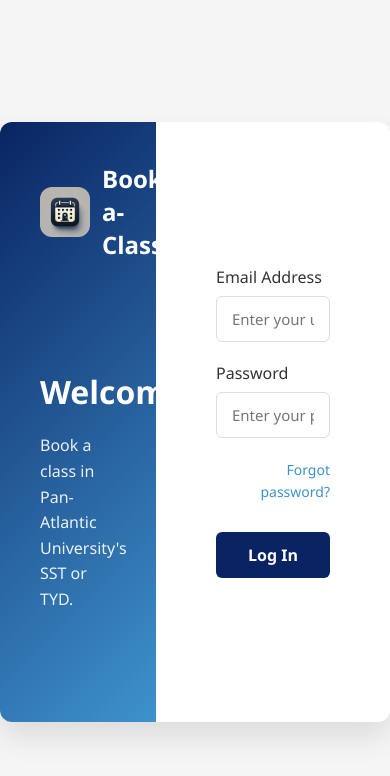
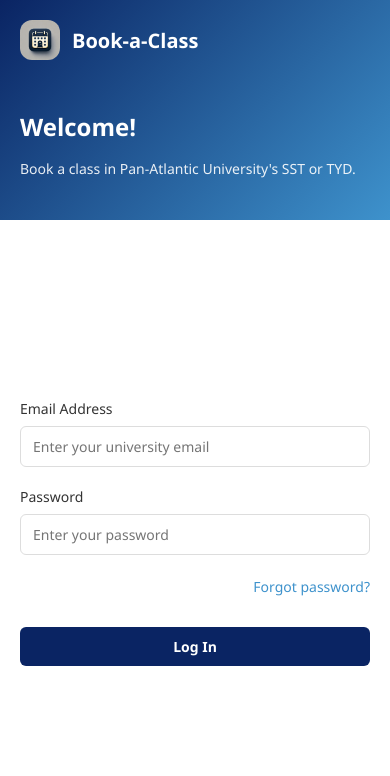
Before and after one commit to Elameen123/CodeSpark---Classroom-Booking, a plain HTML site: page loginPage/login.html in a window 390 px wide. Drawn offline with Linux system fonts and the light colour scheme.

Commit message:
work on responsiveness

```diff
--- a/loginPage/login.html
+++ b/loginPage/login.html
@@ -10,7 +10,7 @@
                 <div class="sidebar">
                     <div class="logo-container">
                         <div class="logo">
-                        <img src="./assets/logo.jpeg">
+                            <img src="./assets/logo.jpeg" alt="Book-a-Class Logo">
                         </div>
                         <div class="app-name">Book-a-Class</div>
                     </div>
@@ -32,7 +32,7 @@
                             <p class="error-message" id="login-password-error"></p>
                         </div>
                         <div class="forgot-pass">
-                        <a href="#">Forgot password?</a>
+                            <a href="#" id="forgot-password">Forgot password?</a>
                         </div>
                         <button type="submit" class="submit-btn">Log In</button>
                         <div class="loading">
--- a/loginPage/style.css
+++ b/loginPage/style.css
@@ -13,15 +13,18 @@
 
 body {
     background-color: #f5f5f5;
-    height: 100vh;
+    min-height: 100vh;
     display: flex;
     align-items: center;
     justify-content: center;
+    padding: 20px;
 }
 
 .container {
-    width: 900px;
-    height: 600px;
+    width: 100%;
+    max-width: 900px;
+    min-height: 500px;
+    height: auto;
     background-color: var(--white);
     border-radius: 12px;
     box-shadow: 0 15px 30px rgba(0, 0, 0, 0.1);
@@ -32,7 +35,7 @@
 .sidebar {
     width: 40%;
     background: linear-gradient(135deg, var(--dark-blue), var(--medium-blue));
-    padding: 40px;
+    padding: 30px;
     color: var(--white);
     display: flex;
     flex-direction: column;
@@ -41,7 +44,7 @@
 .logo-container {
     display: flex;
     align-items: center;
-    margin-bottom: 40px;
+    margin-bottom: 30px;
 }
 
 .logo img {
@@ -66,7 +69,7 @@
 }
 
 .sidebar h1 {
-    font-size: 32px;
+    font-size: 28px;
     margin-bottom: 20px;
 }
 
@@ -78,7 +81,7 @@
 
 .form-container {
     width: 60%;
-    padding: 60px;
+    padding: 40px;
     display: flex;
     flex-direction: column;
     justify-content: center;
@@ -169,3 +172,113 @@
     0% { transform: rotate(0deg); }
     100% { transform: rotate(360deg); }
 }
+
+/* Responsive Breakpoints */
+@media screen and (max-width: 768px) {
+    html, body {
+        height: 100%;
+        width: 100%;
+        overflow-x: hidden;
+    }
+
+    body {
+        padding: 0;
+        margin: 0;
+    }
+
+    .container {
+        flex-direction: column;
+        height: 100%;
+        min-height: 100vh;
+        max-width: none;
+        border-radius: 0;
+        box-shadow: none;
+    }
+
+    .sidebar {
+        width: 100%;
+        padding: 25px;
+    }
+
+    .form-container {
+        width: 100%;
+        padding: 30px;
+        flex: 1;
+    }
+
+    .sidebar-content {
+        padding: 20px 0;
+    }
+}
+
+@media screen and (max-width: 576px) {
+    body {
+        padding: 0;
+    }
+
+    .container {
+        border-radius: 0;
+    }
+
+    .sidebar {
+        padding: 20px;
+    }
+
+    .sidebar h1 {
+        font-size: 24px;
+        margin-bottom: 15px;
+    }
+
+    .sidebar p {
+        font-size: 14px;
+    }
+
+    .logo img {
+        height: 40px;
+    }
+
+    .app-name {
+        font-size: 20px;
+    }
+
+    .form-container {
+        padding: 20px;
+    }
+
+    .input-group label {
+        font-size: 14px;
+    }
+
+    .input-group input {
+        padding: 10px 12px;
+        font-size: 14px;
+    }
+
+    .submit-btn {
+        padding: 10px;
+        font-size: 14px;
+    }
+}
+
+@media screen and (max-width: 360px) {
+    .sidebar {
+        padding: 15px;
+    }
+
+    .form-container {
+        padding: 15px;
+    }
+
+    .logo-container {
+        margin-bottom: 20px;
+    }
+
+    .logo img {
+        height: 35px;
+        margin-right: 8px;
+    }
+
+    .app-name {
+        font-size: 18px;
+    }
+}
```
Also changed, not shown: loginPage/login.js (deleted, +0 -107 lines). Lines whose indentation alone changed are shown as unchanged.
